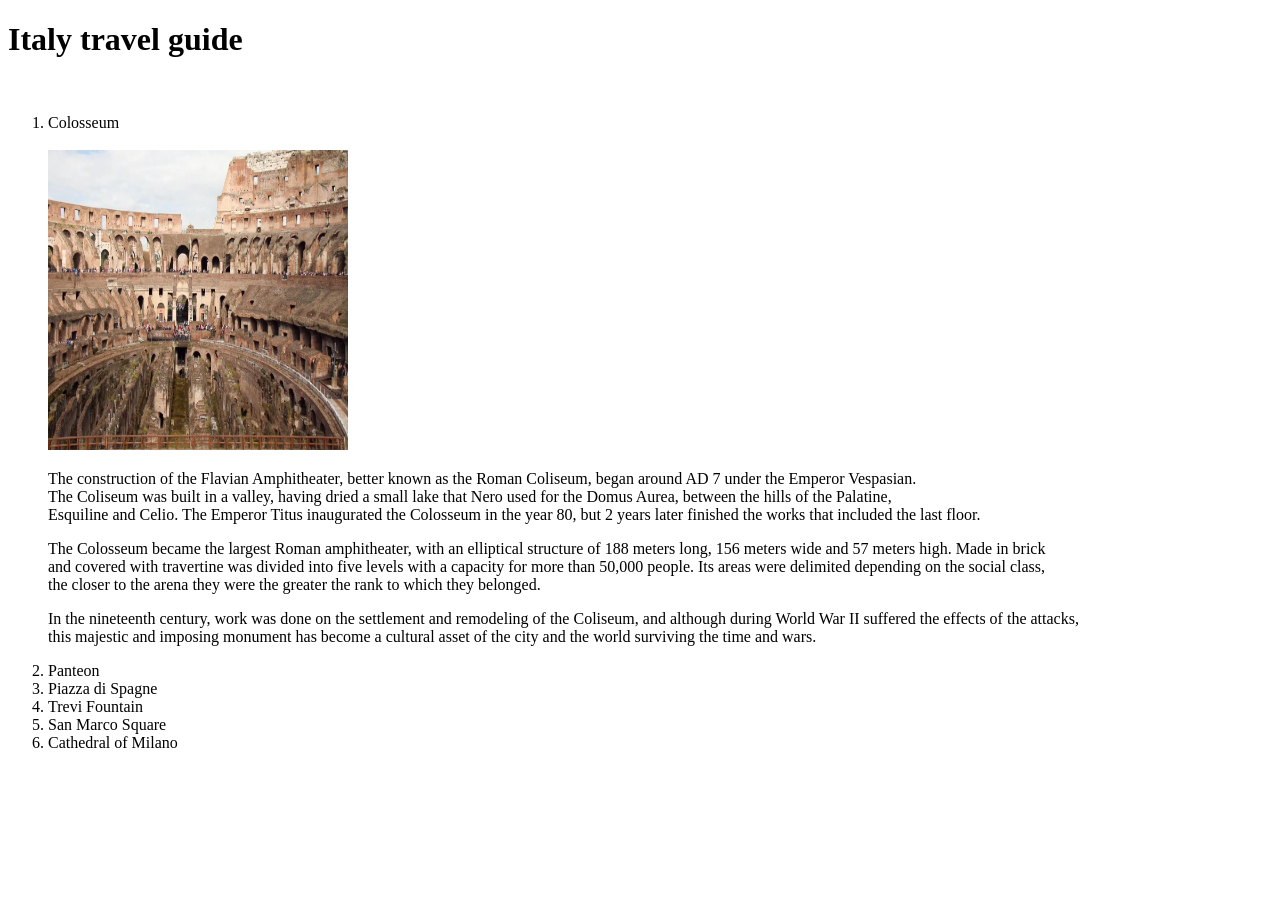
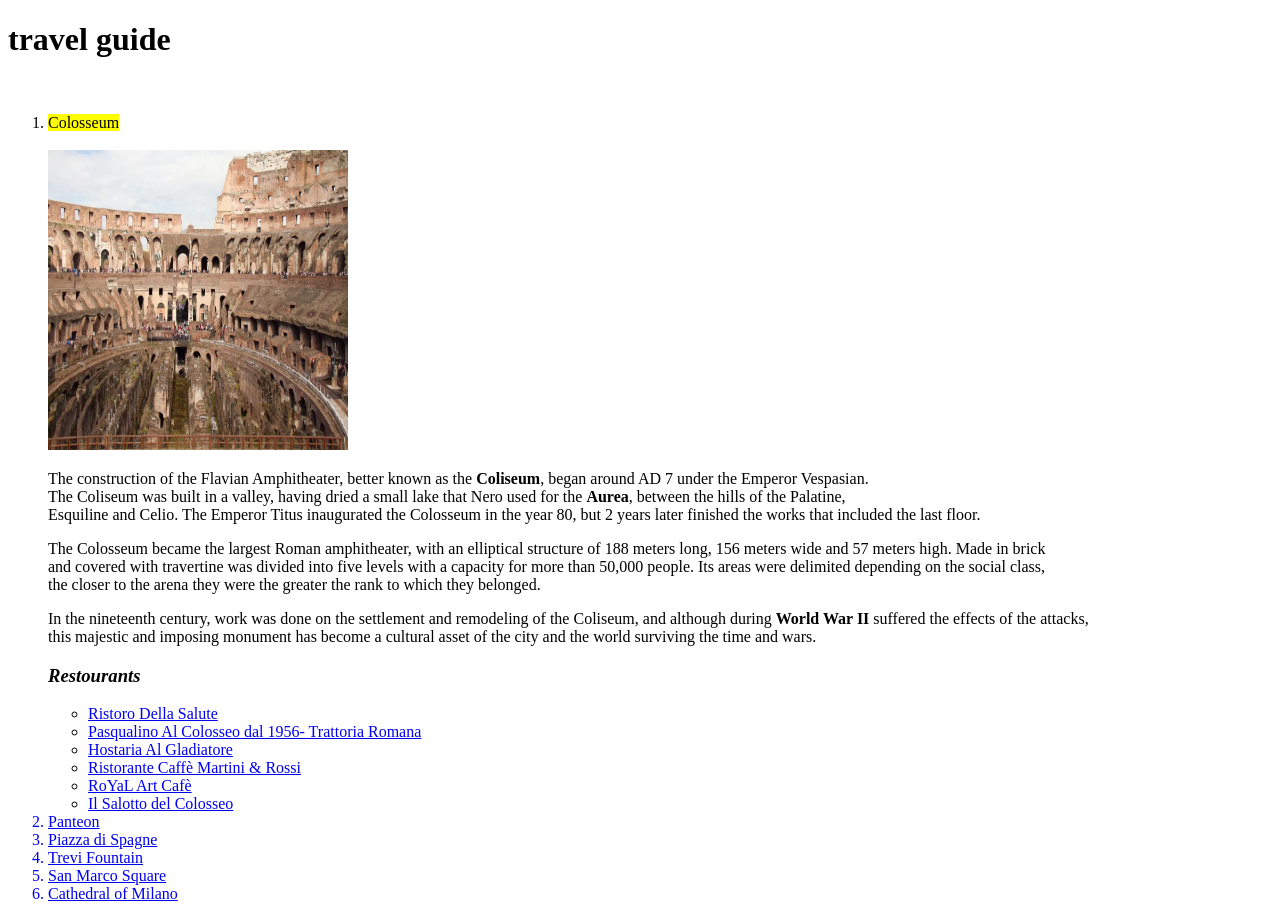
Before and after one commit to mhtpkrkgz22-crypto/GeziRehberi, a plain HTML site: page index.html in a window 1280 px wide. Before the commit the page ends 800 px from the top, so only its background shows below. Drawn offline with Linux system fonts and the light colour scheme.

Commit message:
Colosseum part is done.

```diff
--- a/index.html
+++ b/index.html
@@ -6,19 +6,27 @@
     <title>ItalyTravelGuide</title>
 </head>
 <body>
-    <h1>Italy travel guide</h1><br>
+    <h1>travel guide</h1><br>
     <ol>
-        <li>Colosseum</li><br>
+        <li><mark>Colosseum</mark></li><br>
         <a href="https://www.rome-museum.com/colosseum-rome.php"><img src="images/colosseum.jpg" alt="Colosseum İmage" width="300" height="300"></a><br>
-            <p>The construction of the Flavian Amphitheater, better known as the Roman Coliseum, began around AD 7 under the Emperor Vespasian.<br>
-                 The Coliseum was built in a valley, having dried a small lake that Nero used for the Domus Aurea, between the hills of the Palatine,<br>
+            <p>The construction of the Flavian Amphitheater, better known as the <strong>Coliseum</strong>, began around AD 7 under the Emperor Vespasian.<br>
+                 The Coliseum was built in a valley, having dried a small lake that Nero used for the <strong>Aurea</strong>, between the hills of the Palatine,<br>
                   Esquiline and Celio. The Emperor Titus inaugurated the Colosseum in the year 80, but 2 years later finished the works that included the last floor.</p>
             <p>The Colosseum became the largest Roman amphitheater, with an elliptical structure of 188 meters long, 156 meters wide and 57 meters high. Made in brick<br>
                  and covered with travertine was divided into five levels with a capacity for more than 50,000 people. Its areas were delimited depending on the social class,<br>
                   the closer to the arena they were the greater the rank to which they belonged.</p>
-            <p>In the nineteenth century, work was done on the settlement and remodeling of the Coliseum, and although during World War II suffered the effects of the attacks,<br>
+            <p>In the nineteenth century, work was done on the settlement and remodeling of the Coliseum, and although during <strong>World War II</strong> suffered the effects of the attacks,<br>
                  this majestic and imposing monument has become a cultural asset of the city and the world surviving the time and wars.</p>
-
+           <h3><em>Restourants</em></h3>
+                 <ul>
+                <li><a href="https://www.ristorantecolosseo.it/">Ristoro Della Salute</li>
+                <li><a href="https://pasqualinoalcolosseo.com/">Pasqualino Al Colosseo dal 1956- Trattoria Romana</li>
+                <li><a href="https://www.ristorantegladiatore.it/">Hostaria Al Gladiatore</li>
+                <li><a href="https://www.caffemartiniroma.com/">Ristorante Caffè Martini & Rossi</li>
+                <li><a href="https://royalartcafe.it/">RoYaL Art Cafè</li>
+                <li><a href="https://ilsalottodelcolosseo.it/">Il Salotto del Colosseo</li>
+            </ul>
         <li>Panteon</li>
         <li>Piazza di Spagne</li>
         <li>Trevi Fountain</li>
```
